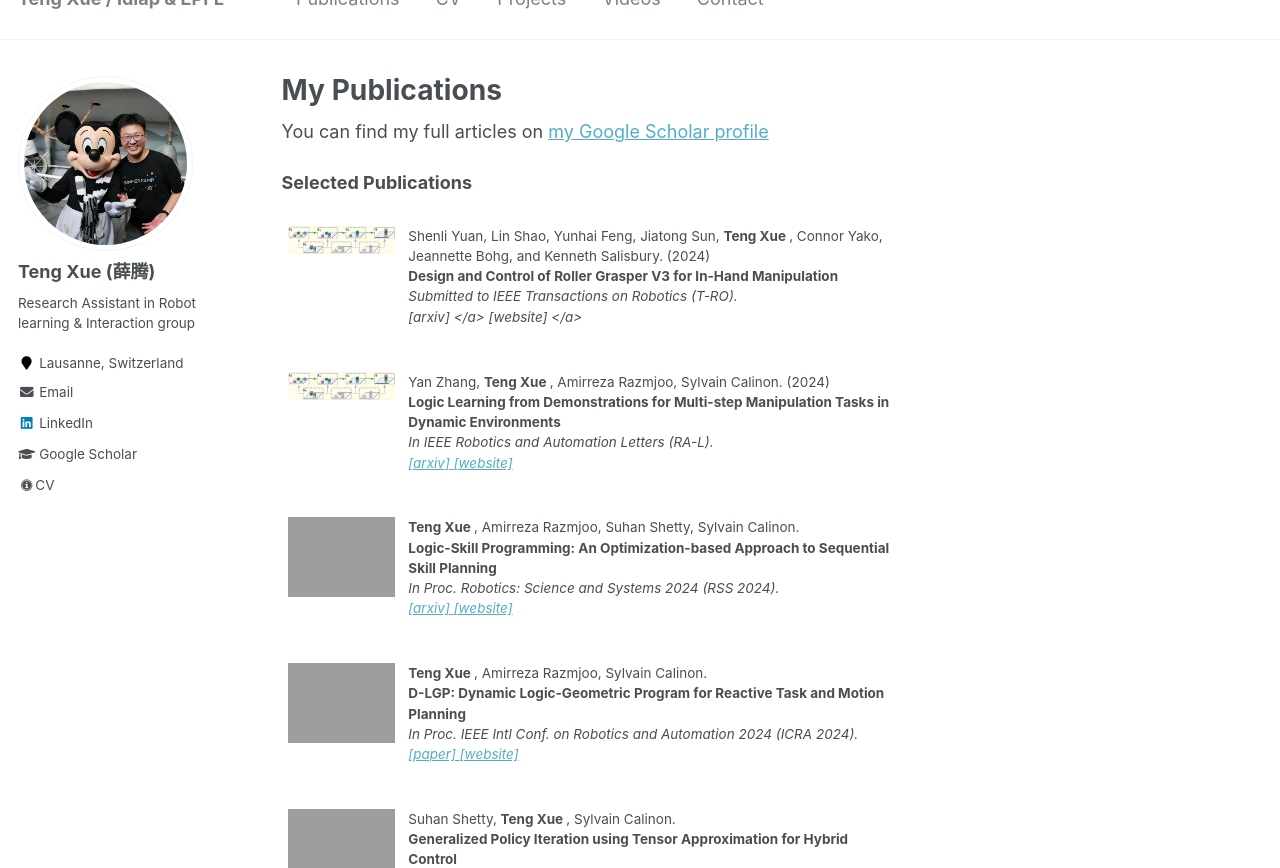
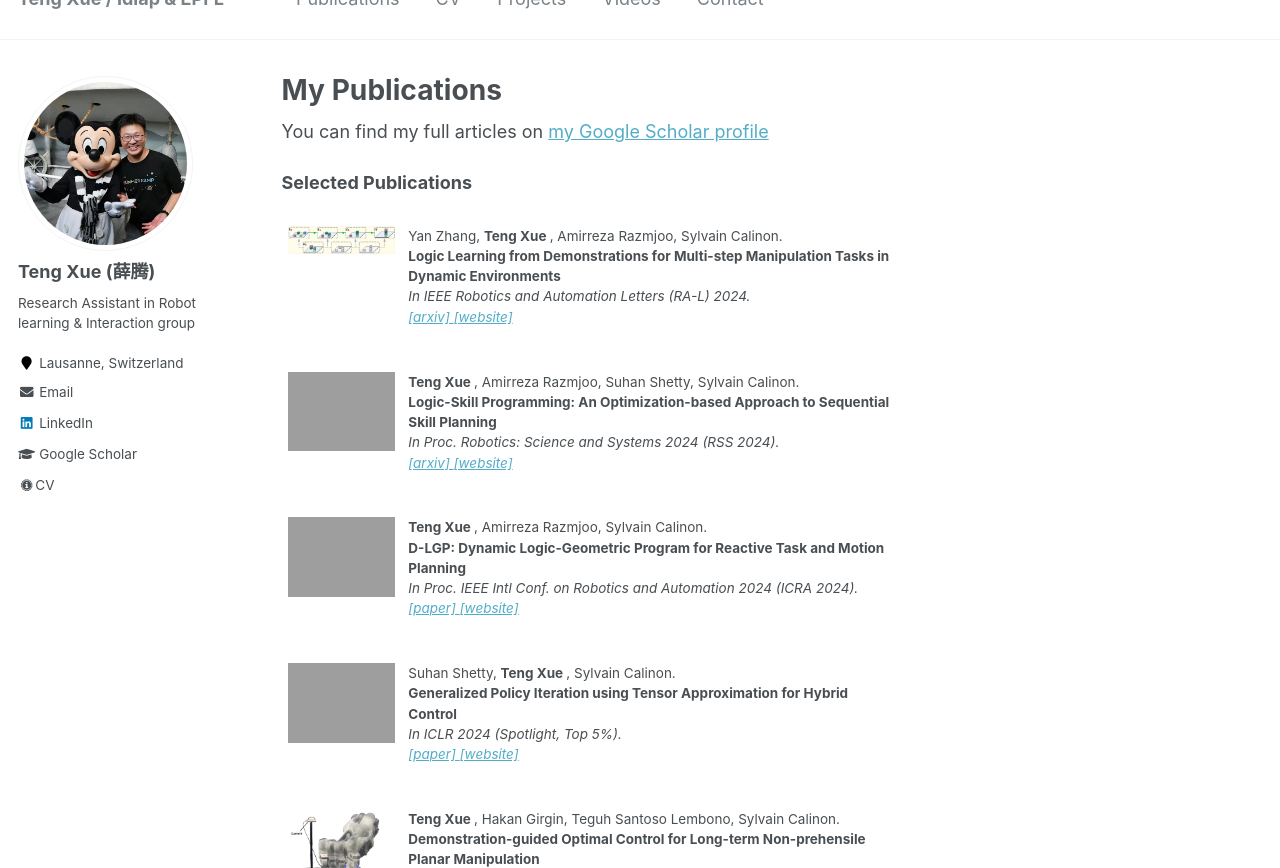
Before and after one commit to Schortenger/schortenger.github.io, a Jekyll site: the page built from _pages/publications.md, in a window 1280 px wide and 900 px high, scrolled down 328 px, cut to the strip 32-900 px from the top of the window. Built offline with Jekyll 4.4.1, drawn with Linux system fonts in a browser that asks for light colours; some web fonts are replaced.

Commit message:
update publication

```diff
--- a/_pages/publications.md
+++ b/_pages/publications.md
@@ -8,23 +8,23 @@ You can find my full articles on <a href="https://scholar.google.com.hk/citation
 
 <strong>Selected Publications</strong> <br>
 
-<table >
+<!-- <table >
 <tbody>
-<tr> <td style="width:120px; height=120px; vertical-align: top;"> <img style="float: left; margin-right: 10px " src="https://schortenger.github.io/images/logicLfD.jpg" width="120px" height="120px" border="2px solid #bbb"> </td>
+<tr> <td style="width:120px; height=120px; vertical-align: top;"> <img style="float: left; margin-right: 10px " src="https://schortenger.github.io/images/Roller_Grasper.gif" width="120px" height="120px" border="2px solid #bbb"> </td>
 <td style= "height=120px; vertical-align: top;"> <p>
-Shenli Yuan, Lin Shao, Yunhai Feng, Jiatong Sun, <strong> Teng Xue </strong>, Connor Yako, Jeannette Bohg, and Kenneth Salisbury. (2024) <br> <strong> Design and Control of Roller Grasper V3 for In-Hand Manipulation </strong> <br>
+Shenli Yuan, Lin Shao, Yunhai Feng, Jiatong Sun, <strong> Teng Xue </strong>, Connor Yako, Jeannette Bohg, and Kenneth Salisbury. <br> <strong> Design and Control of Roller Grasper V3 for In-Hand Manipulation </strong> <br>
 <i> Submitted to IEEE Transactions on Robotics (T-RO).
 <br> [arxiv] </a>  [website] </a>  </i>  </p> </td>
 </tr>
 </tbody>
-</table>
+</table> -->
 
 <table >
 <tbody>
-<tr> <td style="width:120px; height=120px; vertical-align: top;"> <img style="float: left; margin-right: 10px " src="https://schortenger.github.io/images/logicLfD.jpg" width="120px" height="120px" border="2px solid #bbb"> </td>
+<tr> <td style="width:120px; height=120px; vertical-align: top;"> <img style="float: left; margin-right: 10px " src="https://schortenger.github.io/images/LogicLfD.jpg" width="120px" height="120px" border="2px solid #bbb"> </td>
 <td style= "height=120px; vertical-align: top;"> <p>
-Yan Zhang, <strong> Teng Xue </strong>, Amirreza Razmjoo, Sylvain Calinon. (2024) <br> <strong> Logic Learning from Demonstrations for Multi-step Manipulation Tasks in Dynamic Environments </strong> <br>
-<i> In IEEE Robotics and Automation Letters (RA-L).
+Yan Zhang, <strong> Teng Xue </strong>, Amirreza Razmjoo, Sylvain Calinon. <br> <strong> Logic Learning from Demonstrations for Multi-step Manipulation Tasks in Dynamic Environments </strong> <br>
+<i> In IEEE Robotics and Automation Letters (RA-L) 2024.
 <br> <a href="https://arxiv.org/abs/2404.16138"> [arxiv] </a> <a href="https://sites.google.com/view/logic-lfd"> [website] </a>  </i>  </p> </td>
 </tr>
 </tbody>
```
